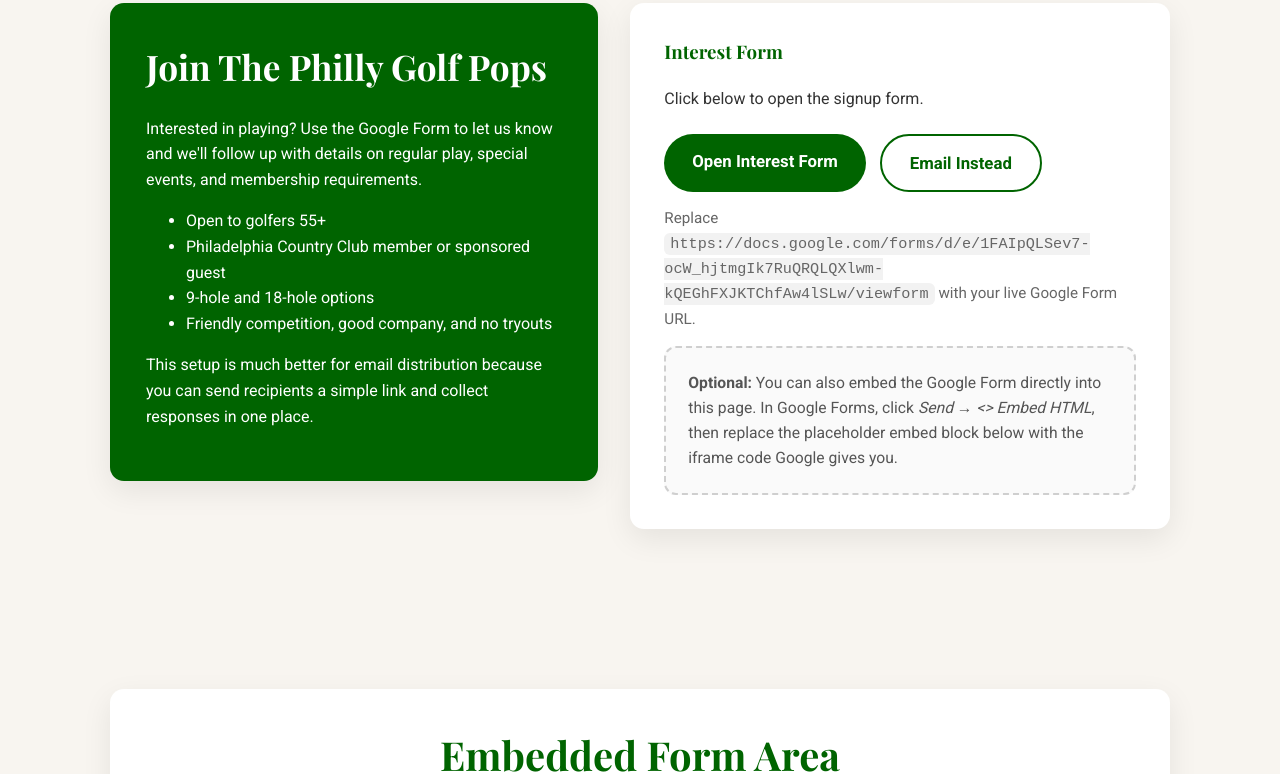
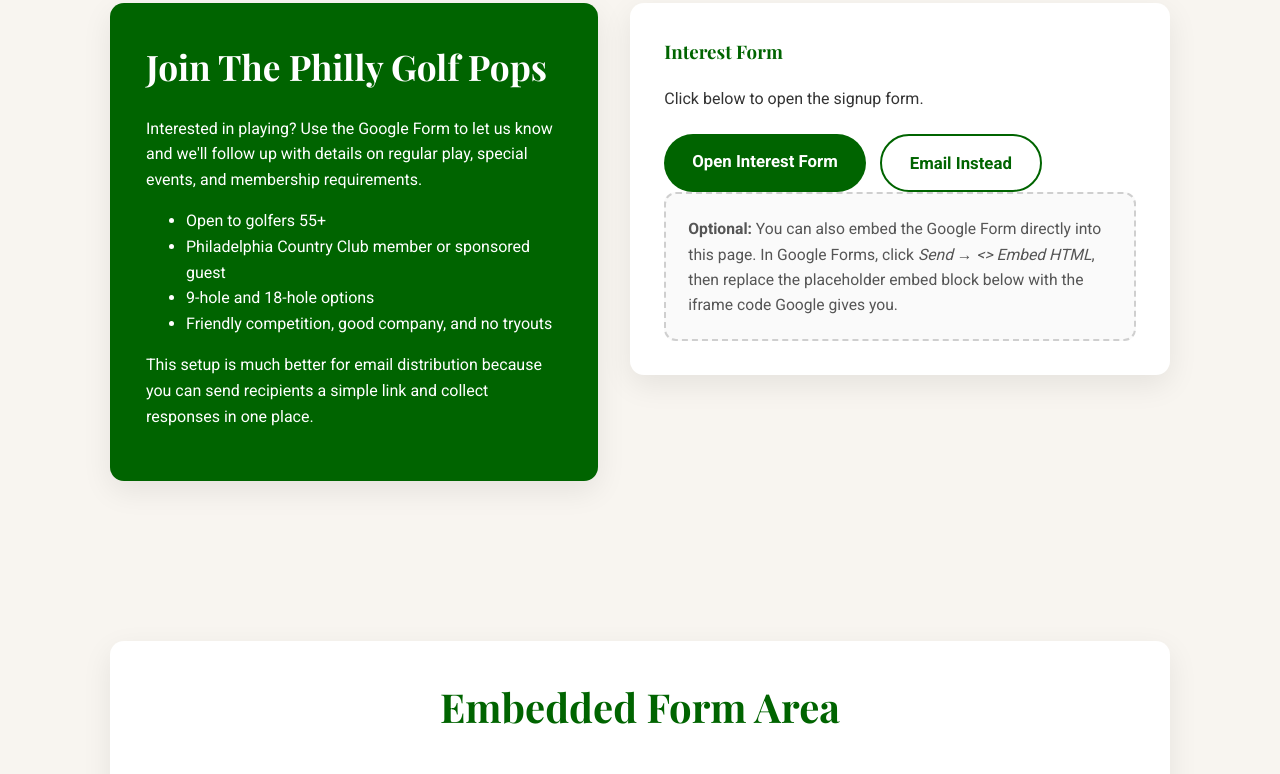
Before and after one commit to drewmattis-ctrl/ElderPaul, a plain HTML site: page index.html in a window 1280 px wide. Shown: the part 2355-3129 px from the top of the page. Drawn offline with nearby package versions, Linux system fonts and the light colour scheme.

Commit message:
Update index.html

```diff
--- a/index.html
+++ b/index.html
@@ -360,10 +360,6 @@
           <a class="btn secondary" href="mailto:golfpops@phillypops.example?subject=Philly%20Golf%20Pops%20Interest">Email Instead</a>
         </div>
 
-        <p class="small-note">
-          Replace <code>https://docs.google.com/forms/d/e/1FAIpQLSev7-ocW_hjtmgIk7RuQRQLQXlwm-kQEGhFXJKTChfAw4lSLw/viewform</code> with your live Google Form URL.
-        </p>
-
         <div class="placeholder-box">
           <strong>Optional:</strong> You can also embed the Google Form directly into this page.
           In Google Forms, click <em>Send</em> → <em>&lt;&gt; Embed HTML</em>, then replace the placeholder embed block below with the iframe code Google gives you.
```
